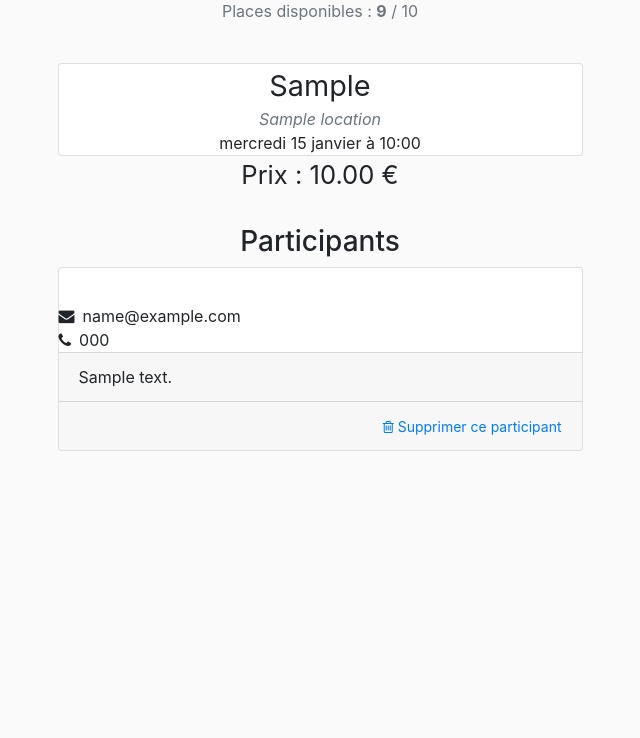
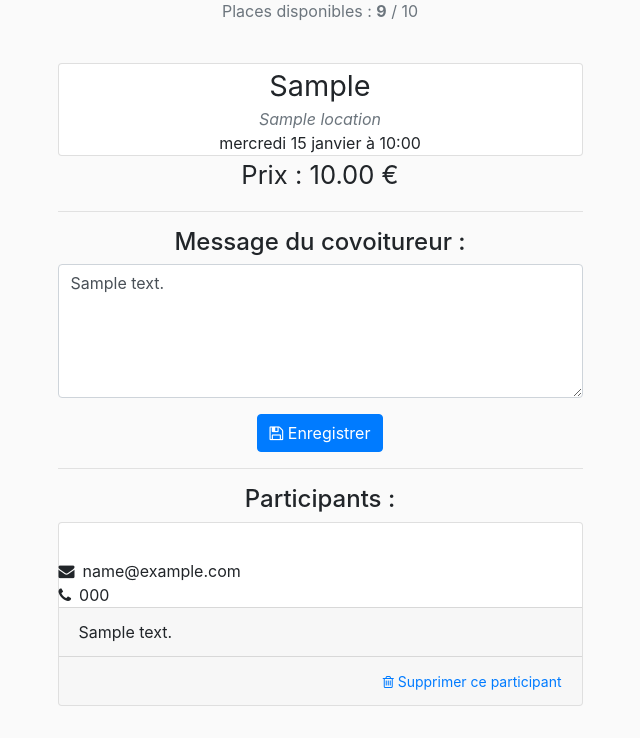
Before and after one commit to jeunes-democrates/covoiturage-jdem, a Django app: page /covoiturage/rides/1/ in a window 1280 px wide. Shown: the part 232-970 px from the top of the page, without its empty margins (320-960 px from the left). Before the commit the page ends 683 px from the top, so only its background shows below. Run offline with Django 3.2, Linux system fonts and the light colour scheme; a user stored in the database is signed in; tables that the repository leaves empty hold one stand-in row (values such as "Sample post"); some libraries are stand-ins or nearby versions.

Commit message:
v1.1.0
Added ride message

```diff
--- a/rideshare/models.py
+++ b/rideshare/models.py
@@ -43,6 +43,7 @@ class Ride(models.Model):
 	phone = models.CharField(max_length=32, default="00 00 00 00 00")
 	riders = models.ManyToManyField(User, through="Rider", related_name="ride")
 	seats = models.SmallIntegerField(default=5)
+	message = models.CharField(max_length=1024, null=True, blank=True)
 #	return_ride = models.ForeignKey('self', null=True, blank=True)
 	is_return = models.BooleanField(default=False)
 	price = models.DecimalField(max_digits=8, decimal_places=2, default=0.00)
--- a/rideshare/templates/rideshare/ride_detail.html
+++ b/rideshare/templates/rideshare/ride_detail.html
@@ -77,12 +77,31 @@
 
 <div class="ride__price">Prix : {{ object.price }} €</div>
 
-<br/>
+<hr/>
+<form method="POST" action="{% url 'rideshare_ride_update' object.pk %}" enctype="multipart/form-data">
+	{% if user == ride.owner or ride.message %}<h4>Message du covoitureur :</h4>{% endif %}
+	{% if user == ride.owner %}
+	<div class="form-group">
+		{% csrf_token %}
+		<textarea id="message-input" name="message" class="form-control" maxlength="1024" rows="5"
+		placeholder="Si besoin, donnez des détails sur votre voyage...">{% if ride.message %}{{ ride.message }}{% endif %}</textarea>
+	</div>
+	<div class="form-group">
+		<button class="btn btn-primary">
+			<i class="fa fa-floppy-o"></i>
+			Enregistrer
+		</button>
+	</div>
+	{% elif ride.message %}
+	<blockquote>{{ ride.message }}</blockquote>
+	{% endif %}
+</form>
 
 
 {% if object.rider_set.all %}
+<hr/>
 <div>
-	<h3>Participants</h3>
+	<h4>Participants :</h4>
 
 	{% for rider in object.rider_set.all %}
 		<div class="rider card card-inverse
@@ -99,7 +118,7 @@
 				{% if rider.message %}
 					</div>
 					<div class="card-footer card-text">
-						<div class="rider__message">{{ rider.message }}</div>
+					<div class="rider__message">{{ rider.message }}</div>
 				{% endif %}
 				{% elif not rider.accepted %}
 					<div>En attente de confirmation</div>
--- a/rideshare/urls.py
+++ b/rideshare/urls.py
@@ -9,6 +9,7 @@ urlpatterns = [
 	url(r'^events/$', views.ListOfEvents.as_view(), name='rideshare_event_list'),
 	url(r'^rides/(?P<pk>[0-9]+)/$', views.RideDetail.as_view(), name='rideshare_ride_detail'),
 	url(r'^rides/(?P<pk>[0-9]+)/join/$', views.JoinRide, name='rideshare_join_ride'),
+	url(r'^rides/(?P<pk>[0-9]+)/update/$', views.UpdateRide, name = 'rideshare_ride_update'),
 	url(r'^rider/new/$', views.CreateRider, name='rideshare_rider_create'),
 	url(r'^rider/(?P<pk>[0-9]+)/accept/$', views.AcceptRider, name='rideshare_rider_accept'),
 	url(r'^rider/(?P<pk>[0-9]+)/deny/$', views.DenyRider, name='rideshare_rider_deny'),
--- a/rideshare/views.py
+++ b/rideshare/views.py
@@ -14,6 +14,7 @@ from django.http import HttpResponseRedirect, HttpResponse, HttpRequest, JsonRes
 from django.shortcuts import get_object_or_404, render, render_to_response, redirect
 from django.template import RequestContext
 from django.utils.decorators import method_decorator
+from django.utils.html import strip_tags
 from django.views.generic import ListView, DetailView
 from django.views.generic.edit import CreateView
 
@@ -152,6 +153,16 @@ class CreateRide(LoginRequiredMixin, CreateView):
 
 		return redirect('rideshare_ride_detail', pk=ride.pk)
 
+def UpdateRide(request, pk):
+	ride = get_object_or_404(Ride, pk=pk)
+	form = request.POST
+	if request.user == ride.owner and request.method == "POST":
+		ride.message = strip_tags(request.POST.get('message'))
+		ride.save()
+		messages.success(request, "Vos modifications ont été enregistrées.")
+	else :
+		messages.error(request, "Vous n'avez pas la permission de modifier ce message.")
+	return redirect('rideshare_ride_detail', ride.pk)
 
 def JoinRide(request, pk):
 	ride = get_object_or_404(Ride, pk=pk)
```
Also changed, not shown: rideshare/migrations/0002_ride_message.py (added).
